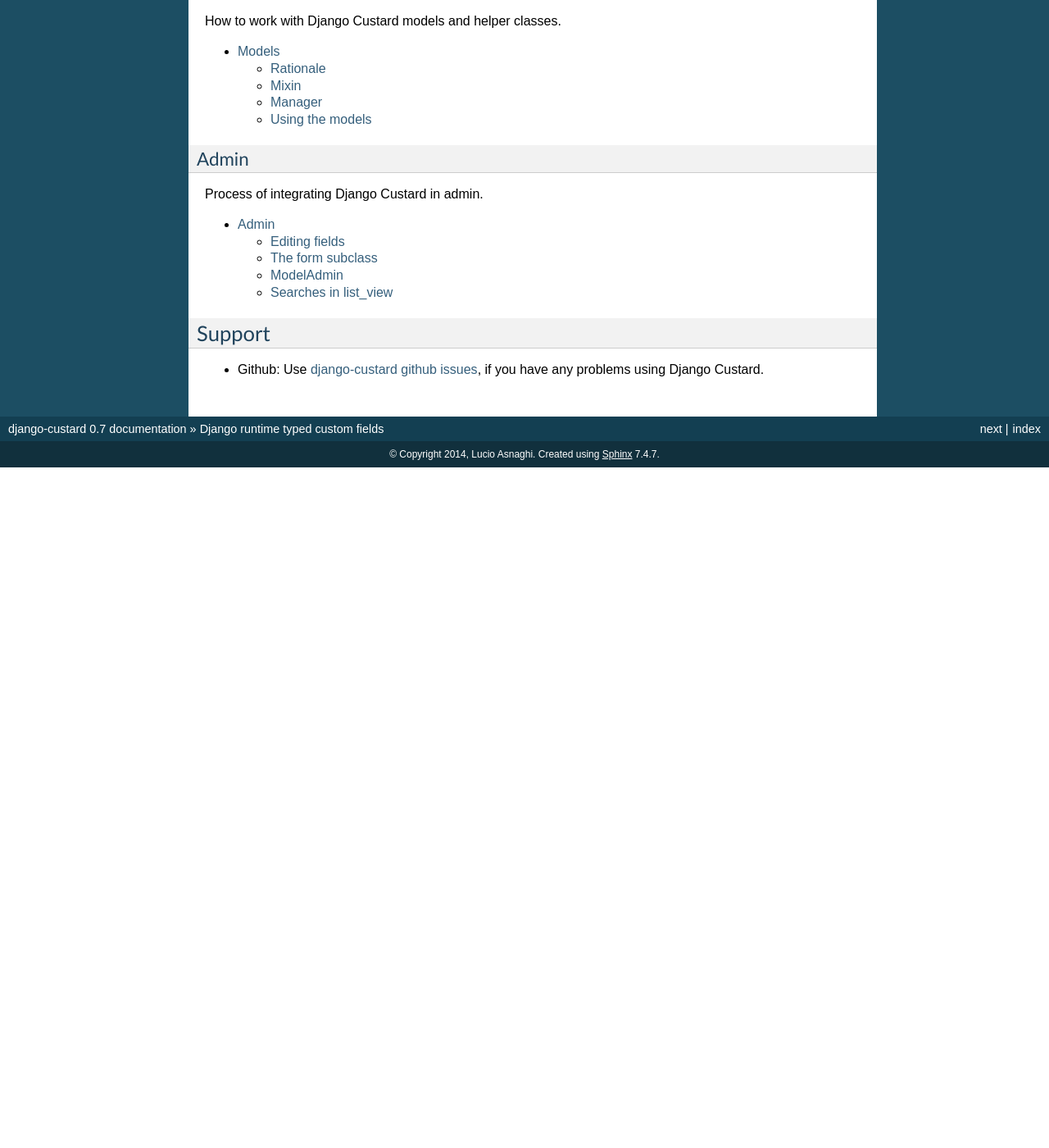
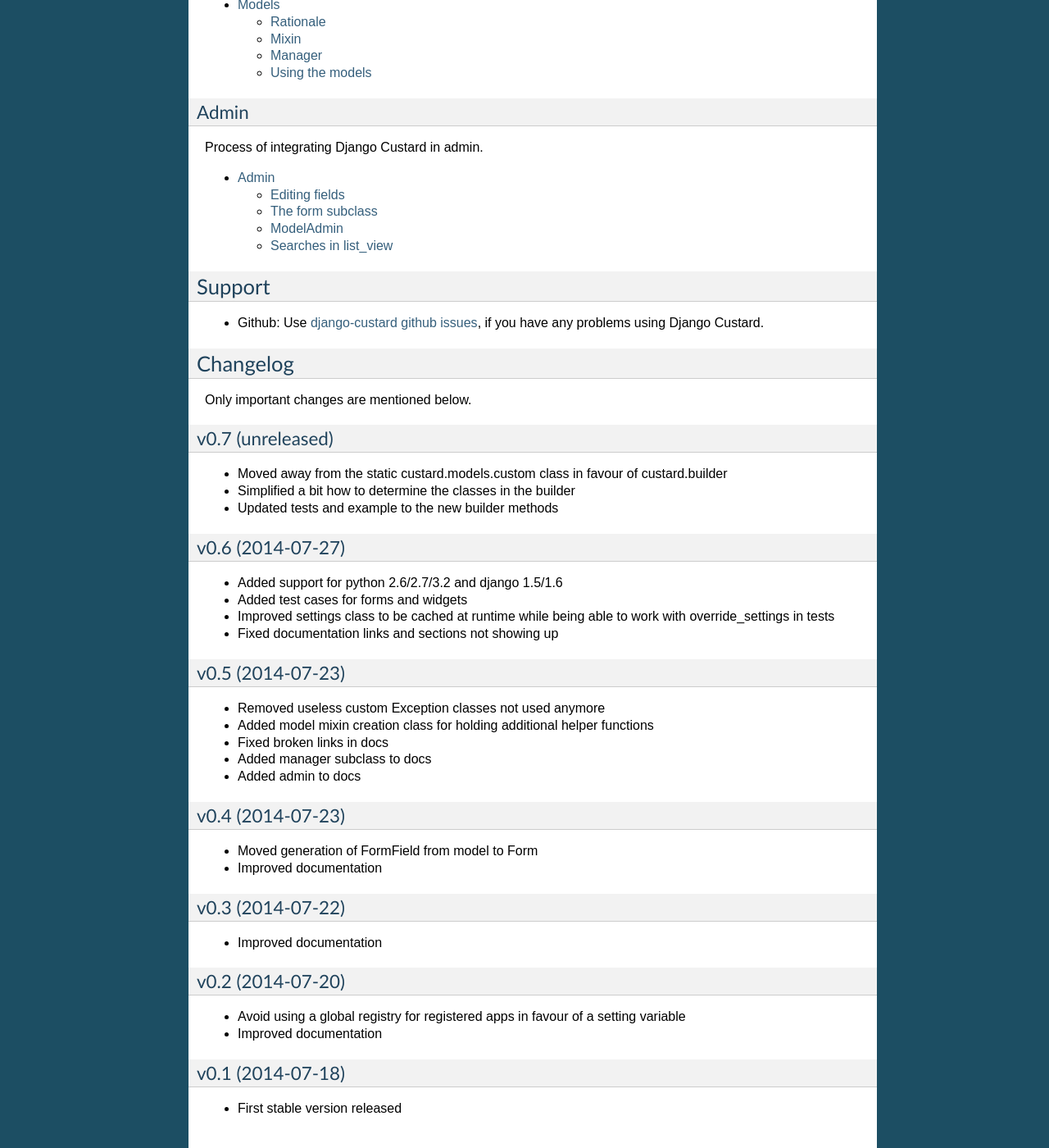
Before and after one commit to kunitoki/django-custard, a Sphinx documentation site: the page built from docs/index.rst, in a window 1280 px wide and 1400 px high, scrolled down 1478 px. Shown: the whole window at 82% size. Built offline with Sphinx 7.4.7, drawn with Linux system fonts in a browser that asks for light colours; before the commit the page ends 2048 px from its top, so only the background shows below that; part of the change alters nothing that is shown; some of the changed text lies outside the part shown.

```diff
--- a/CHANGELOG.rst
+++ b/CHANGELOG.rst
@@ -4,7 +4,7 @@ Changelog
 Only important changes are mentioned below.
 
 
-v0.7 (2014-07-XX)
+v0.7 (unreleased)
 -----------------
 
 * Moved away from the static custard.models.custom class in favour of custard.builder
--- a/README.rst
+++ b/README.rst
@@ -38,10 +38,6 @@ of the admin.
 
 |pypi| |travis| |coveralls| |downloads| |pythonversions| |license|
 
-
-Resources
----------
-
 * Home page: https://github.com/kunitoki/django-custard
 * Documentation: http://django-custard.readthedocs.org
 * Pypi: https://pypi.python.org/pypi/django-custard
--- a/docs/index.rst
+++ b/docs/index.rst
@@ -1,58 +1,8 @@
-.. image:: ../custard-logo.png
-   :alt: Django Custard
-   :target: https://github.com/kunitoki/django-custard
-
-==================================
-Django runtime typed custom fields
-==================================
-
-Django Custard is a small reusable unobtrusive `Django <http://www.djangoproject.com>`_
-app that implements runtime custom fields that can be attached to any model on the
-fly: it's possible to create fields and set values for them from the code or
-manage them through the admin site, with the ability to display them even outside
-of the admin.
-
-.. |travis| image:: https://travis-ci.org/kunitoki/django-custard.png?branch=master
-   :alt: Build Status - master branch
-   :target: https://travis-ci.org/kunitoki/django-custard
-
-.. |coveralls| image:: https://coveralls.io/repos/kunitoki/django-custard/badge.png?branch=master
-   :alt: Source code coverage - master branch
-   :target: https://coveralls.io/r/kunitoki/django-custard
-
-.. |pythonversions| image:: https://pypip.in/py_versions/django-custard/badge.png
-    :target: https://pypi.python.org/pypi/django-custard/
-    :alt: Supported Python versions
-
-.. |pypi| image:: https://pypip.in/v/django-custard/badge.png
-   :alt: Pypi latest version
-   :target: https://pypi.python.org/pypi/django-custard/
-
-.. |downloads| image:: https://pypip.in/d/django-custard/badge.png
-   :alt: Pypi downloads
-   :target: https://pypi.python.org/pypi/django-custard/
-
-.. |license| image:: https://pypip.in/license/django-custard/badge.png
-    :target: https://pypi.python.org/pypi/django-custard/
-    :alt: License
-
-|pypi| |travis| |coveralls| |downloads| |pythonversions| |license|
+.. include:: ../README.rst
 
 
-Resources
-=========
-
-* Home page: https://github.com/kunitoki/django-custard
-* Documentation: http://django-custard.readthedocs.org
-* Pypi: https://pypi.python.org/pypi/django-custard
-* Example app on Github: https://github.com/kunitoki/django-custard/example
-* Changelog: `Changelog.rst <https://github.com/kunitoki/django-custard/blob/master/CHANGELOG.rst>`_
-* License: `The MIT License (MIT) <http://opensource.org/licenses/MIT>`_
-* Supports: Django 1.5, 1.6 - Python 2.6, 2.7, 3.2
-
-
-Installation
-============
+Getting started
+===============
 
 1. You can get Django Custard by using pip::
 
@@ -122,3 +72,6 @@ Support
 =======
 
 * Github: Use `django-custard github issues <https://github.com/kunitoki/django-custard/issues>`_, if you have any problems using Django Custard.
+
+
+.. include:: ../CHANGELOG.rst
```
